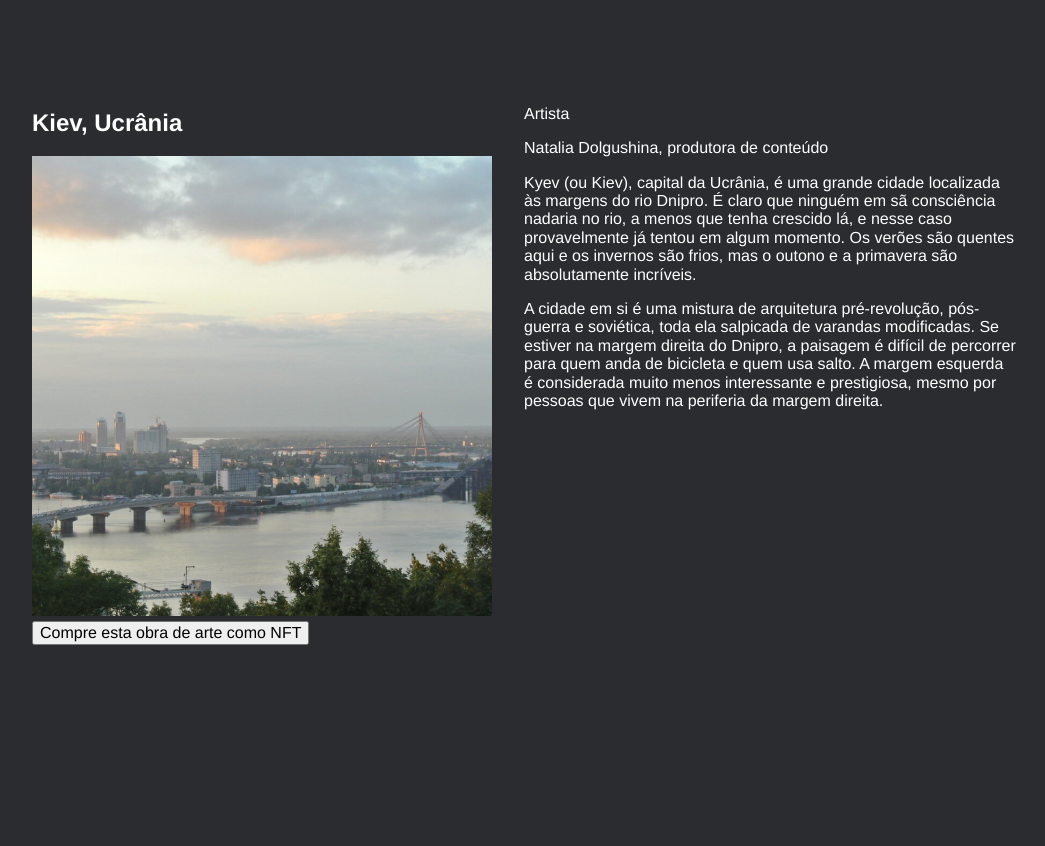
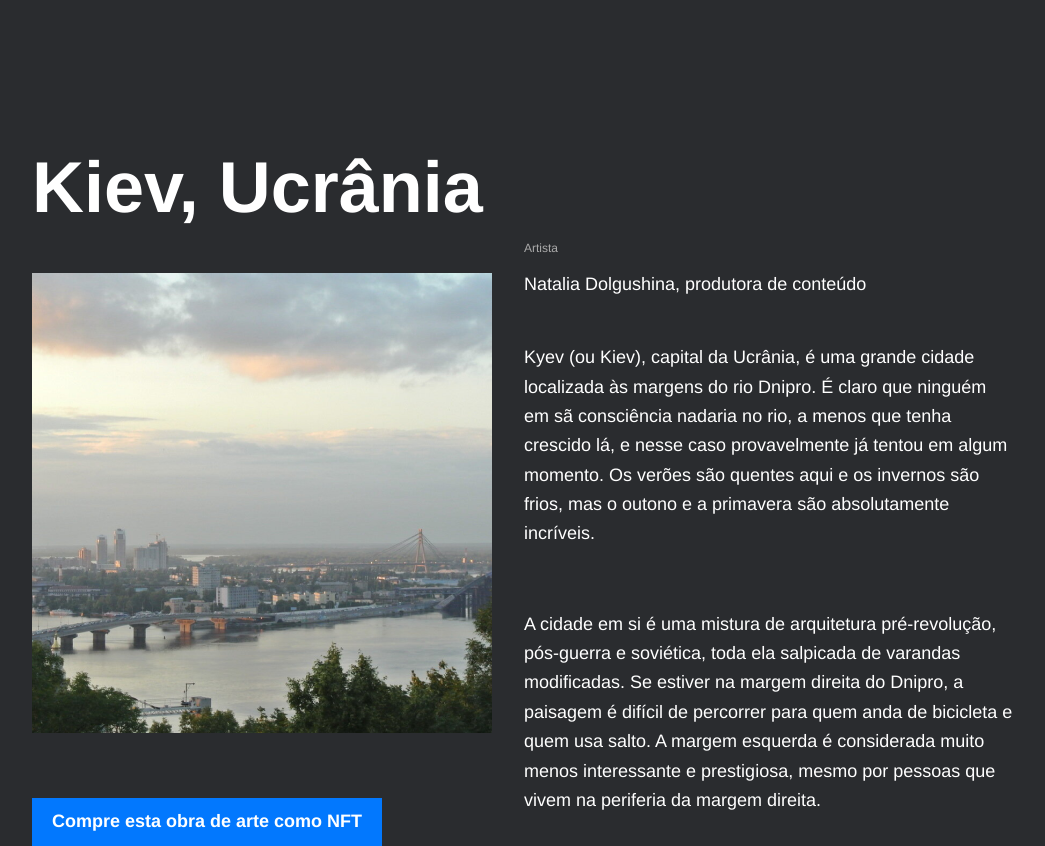
Before and after one commit to gabrielSantillo/web_project_3_ptbr, a plain HTML site: page index.html in a window 1280 px wide. Shown: the part 2240-3086 px from the top of the page, without its empty margins (116-1161 px from the left). Before the commit the page ends 2885 px from the top, so only its background shows below. Drawn offline with Linux system fonts and the light colour scheme.

Commit message:
Finishing to style the kiev section

```diff
--- a/blocks/nft/__content/-button/nft__content-button.css
+++ b/blocks/nft/__content/-button/nft__content-button.css
@@ -0,0 +1,16 @@
+.nft__content-button {
+    margin-top: 61px;
+    padding: 13px 20px;
+    border: none;
+    color: #fff;
+    background-color: #0278fe;
+    font-size: 18px;
+    font-weight: 600;
+    line-height: 21.78px;
+    cursor: pointer;
+    transition: .4s;
+}
+
+.nft__content-button:hover {
+    background-color: #0063d2;
+}
--- a/blocks/nft/__content/-title/nft__content-title.css
+++ b/blocks/nft/__content/-title/nft__content-title.css
@@ -0,0 +1,7 @@
+.nft__content-title {
+    font-size: 72px;
+    font-weight: 900;
+    line-height: 76px;
+    margin-bottom: 0;
+    margin-bottom: 48px;
+}
--- /dev/null
+++ b/blocks/nft/__text/-artist/-name/nft__text-artist-name.css
@@ -0,0 +1,5 @@
+.nft__text-artist-name {
+    font-weight: 400;
+    font-size: 18px;
+    line-height: 22px;
+}
--- a/blocks/nft/__text/-artist/nft__text-artist.css
+++ b/blocks/nft/__text/-artist/nft__text-artist.css
@@ -0,0 +1,10 @@
+.nft__text-artist {
+    margin-top: 140px;
+}
+
+.nft__text-artist p:first-child {
+    font-weight: 400;
+    font-size: 12px;
+    line-height: 14.52px;
+    color: #aaa;
+}
--- a/blocks/nft/__text/-description/nft__text-description.css
+++ b/blocks/nft/__text/-description/nft__text-description.css
@@ -0,0 +1,11 @@
+.nft__text-description {
+    margin-top: 12px;
+    display: grid;
+    row-gap: 25px;
+}
+
+.nft__text-description p {
+    font-weight: 400;
+    font-size: 18px;
+    line-height: 29.34px;
+}
--- a/blocks/nft/__text/nft__text.css
+++ b/blocks/nft/__text/nft__text.css
@@ -0,0 +1,4 @@
+.nft__text {
+    display: flex;
+    flex-direction: column;
+}
--- a/index.html
+++ b/index.html
@@ -73,9 +73,9 @@
             </button>
           </div>
           <div class="nft__text">
-            <div>
-              <p class="nft__text-artist">Artista</p>
-              <p class="nft__text-name">Natalia Dolgushina, produtora de conteúdo</p>
+            <div class="nft__text-artist">
+              <p>Artista</p>
+              <p class="nft__text-artist-name">Natalia Dolgushina, produtora de conteúdo</p>
             </div>
             <div class="nft__text-description">
                 <p>Kyev (ou Kiev), capital da Ucrânia, é uma grande cidade localizada às margens do rio Dnipro. É claro que ninguém em sã consciência nadaria no rio, a menos que tenha crescido lá, e nesse caso provavelmente já tentou em algum momento. Os verões são quentes aqui e os invernos são frios, mas o outono e a primavera são absolutamente incríveis.</p>
--- a/pages/index.css
+++ b/pages/index.css
@@ -11,9 +11,9 @@
 @import url('../blocks/nft/__content/-image/nft__content-image.css');
 @import url('../blocks/nft/__content/-button/nft__content-button.css');
 @import url('../blocks/nft/__text/nft__text.css');
-@import url('../blocks/nft/__text/-name/nft__text-name.css');
 @import url('../blocks/nft/__text/-description/nft__text-description.css');
 @import url('../blocks/nft/__text/-artist/nft__text-artist.css');
+@import url('../blocks/nft/__text/-artist/-name/nft__text-artist-name.css');
 
 /* HEADER */
 @import url('../blocks/header/header.css');
```
Also changed, not shown: blocks/nft/__text/-name/nft__text-name.css (deleted).
